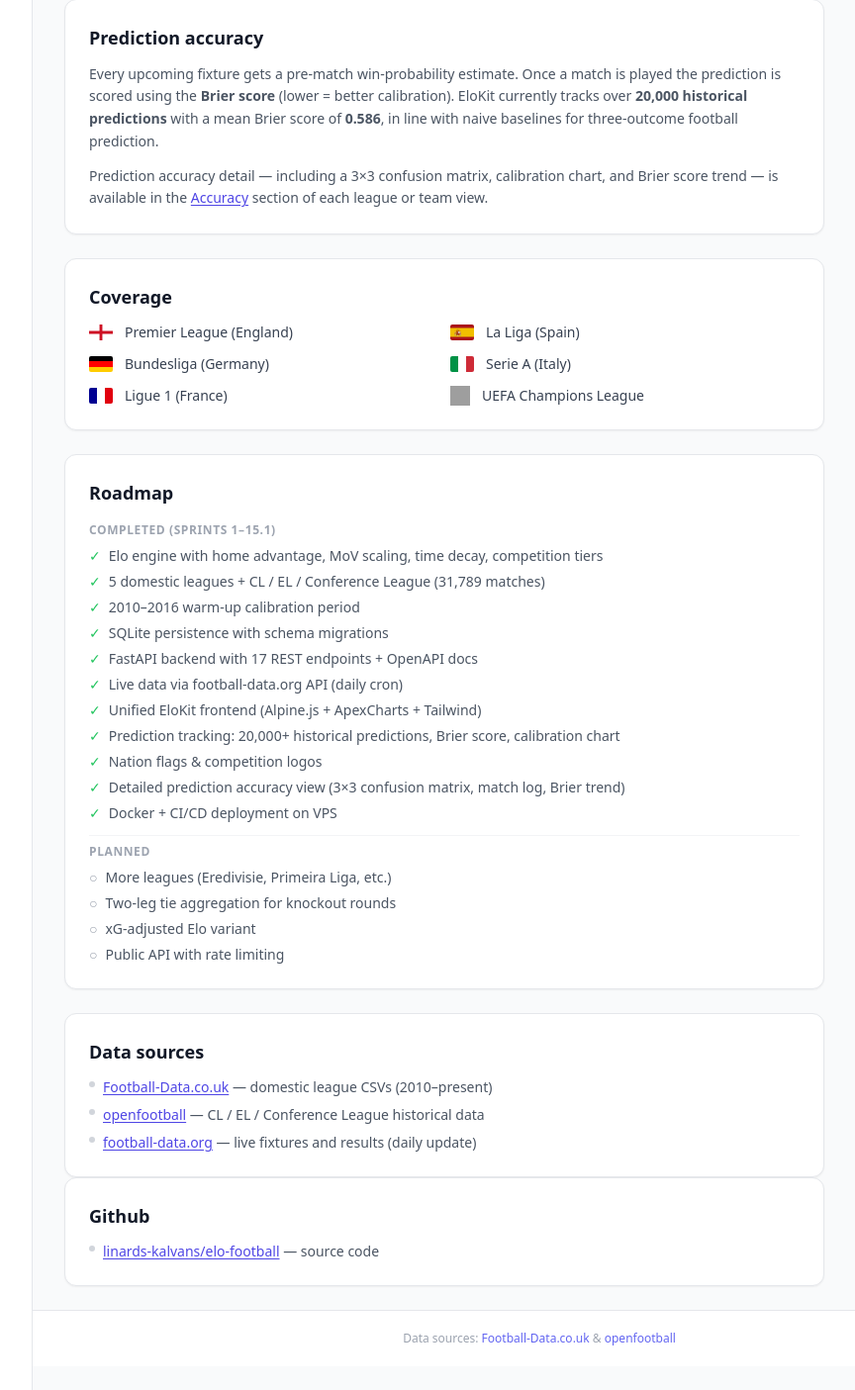
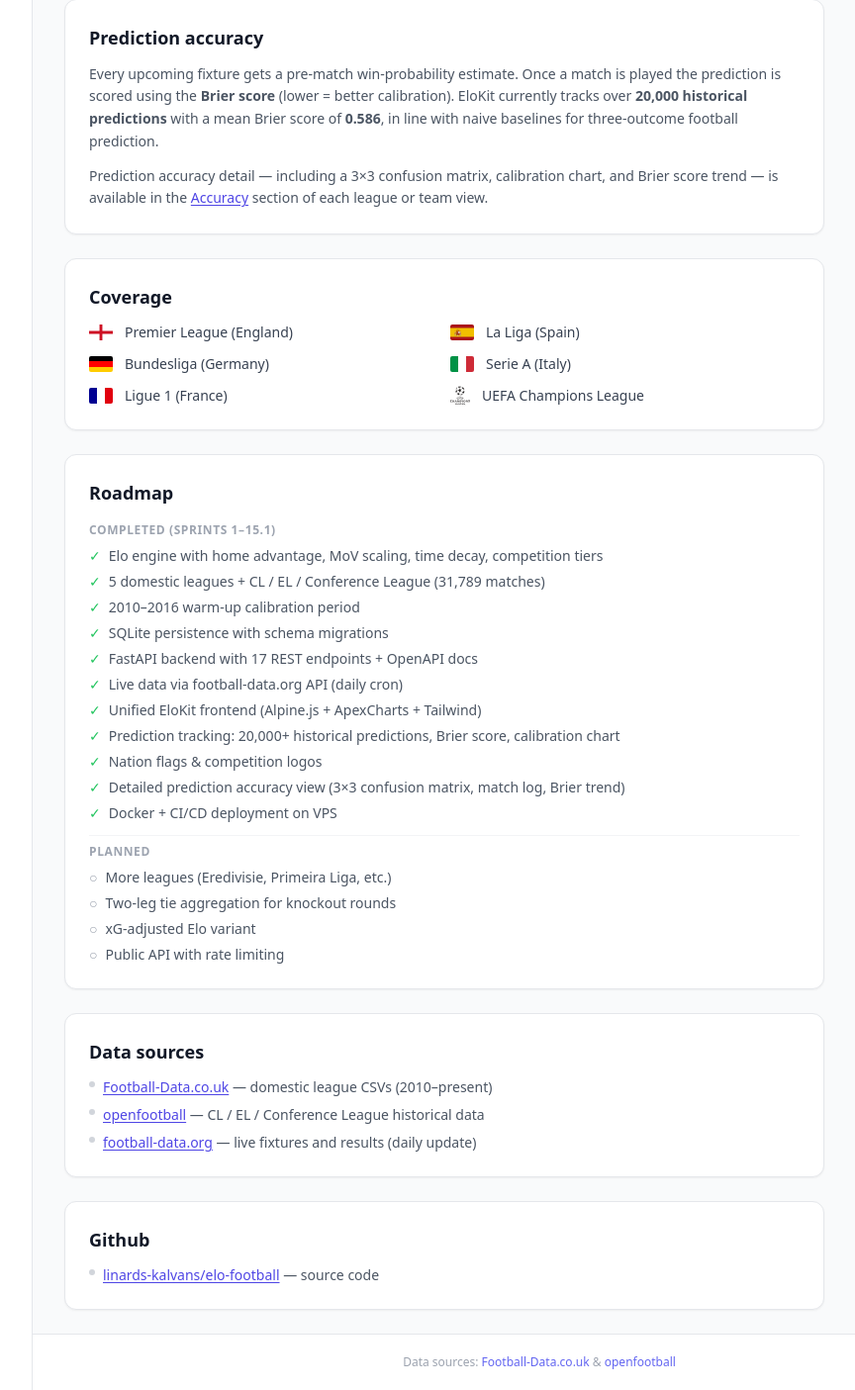
Before and after one commit to linards-kalvans/elo-football, a FastAPI app: page /about in a window 1280 px wide. Shown: the part 790-2195 px from the top of the page at 99% size, without its empty margins (223-1087 px from the left). Run offline with FastAPI, Linux system fonts and the light colour scheme; data that the repository does not hold is empty; some libraries are stand-ins or nearby versions; grey boxes are pictures that could not be loaded.

Commit message:
Correct about paghe

```diff
--- a/backend/templates/about.html
+++ b/backend/templates/about.html
@@ -96,7 +96,7 @@
                 <span>Ligue 1 (France)</span>
             </div>
             <div class="flex items-center gap-3">
-                <img src="/static/logos/competitions/cl.svg" class="w-5 h-5 shrink-0" alt="Champions League" onerror="this.style.display='none'">
+                <img src="/static/logos/competitions/champions-league.svg" class="w-5 h-5 shrink-0" alt="Champions League" onerror="this.style.display='none'">
                 <span>UEFA Champions League</span>
             </div>
         </div>
@@ -140,7 +140,7 @@
     </div>
 
     <!-- Data sources -->
-    <div class="bg-white rounded-xl border border-gray-200 shadow-sm p-6">
+    <div class="bg-white rounded-xl border border-gray-200 shadow-sm p-6 mb-6">
         <h2 class="text-lg font-semibold text-gray-900 mb-3">Data sources</h2>
         <ul class="space-y-2 text-sm text-gray-600">
             <li class="flex items-start gap-2">
```
